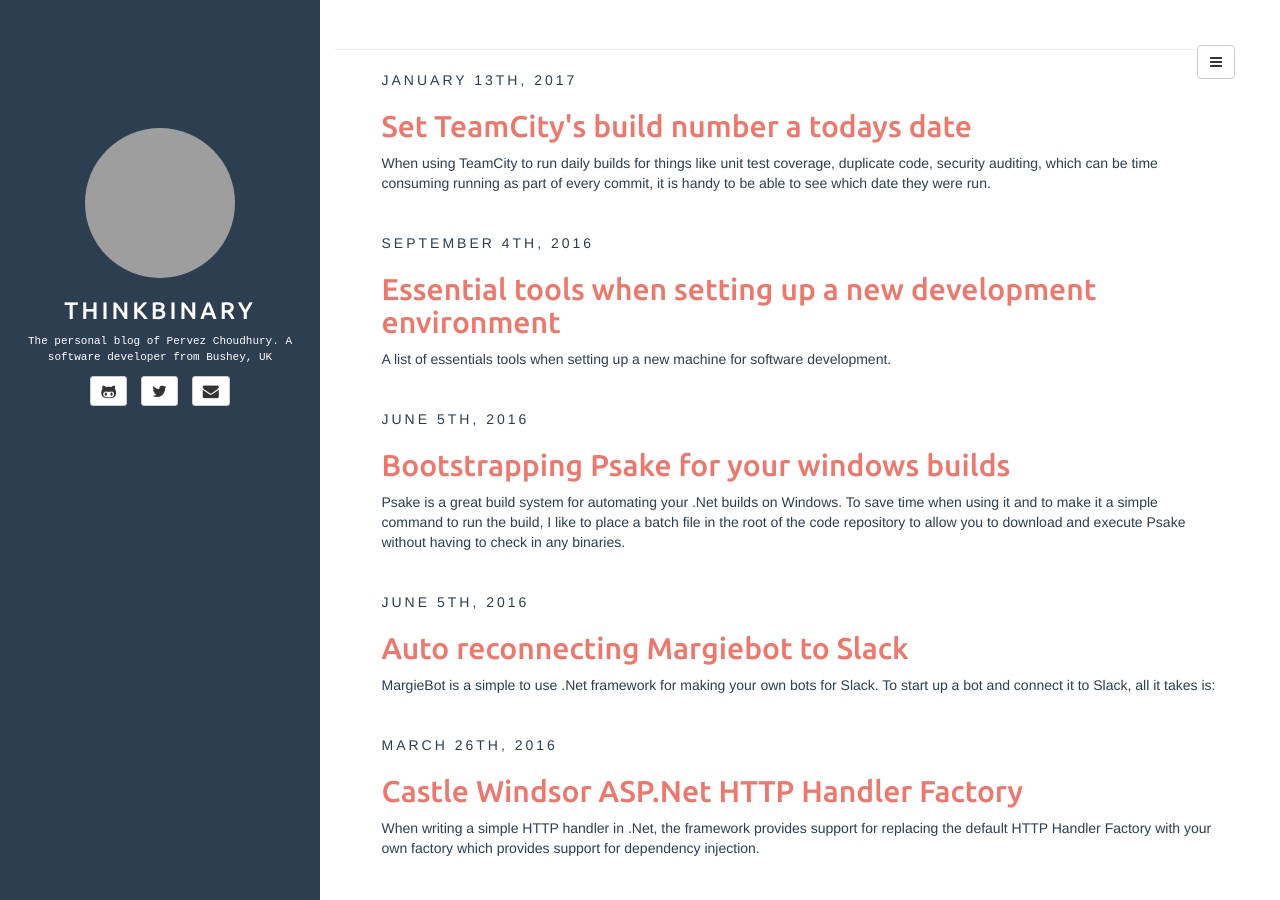
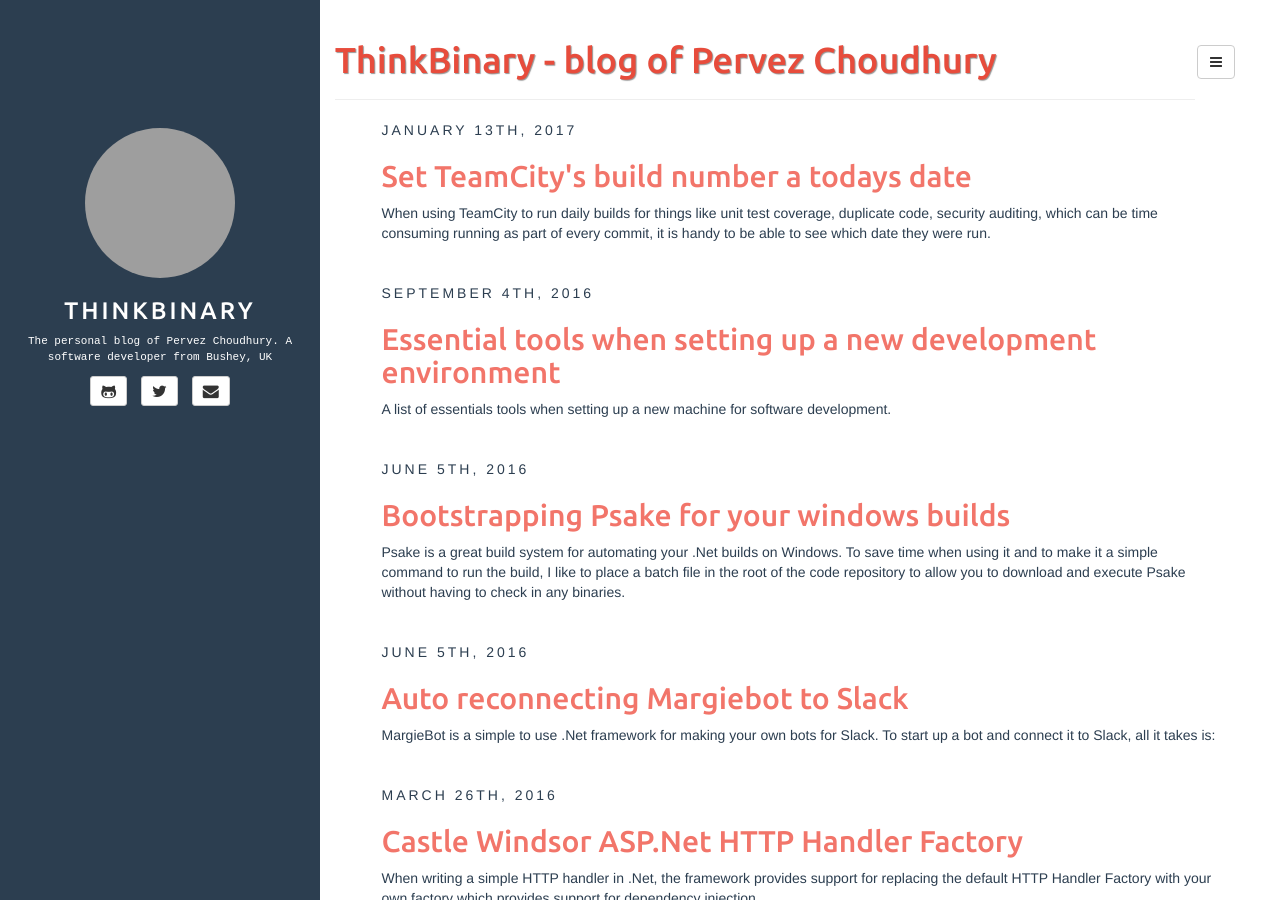
Before and after one commit to codedemonuk/codedemonuk.github.io, a Jekyll site: the page built from index.html, in a window 1280 px wide and 900 px high. Built offline with Jekyll 4.4.1, drawn with Linux system fonts in a browser that asks for light colours; the list of posts is cut into pages by our own code; grey boxes are pictures that could not be loaded.

Commit message:
Home page now has a title!

```diff
--- a/index.html
+++ b/index.html
@@ -1,6 +1,7 @@
 ---
 layout: page
 tagline:
+title: ThinkBinary - blog of Pervez Choudhury
 ---
 
 {% for post in paginator.posts %}
```
